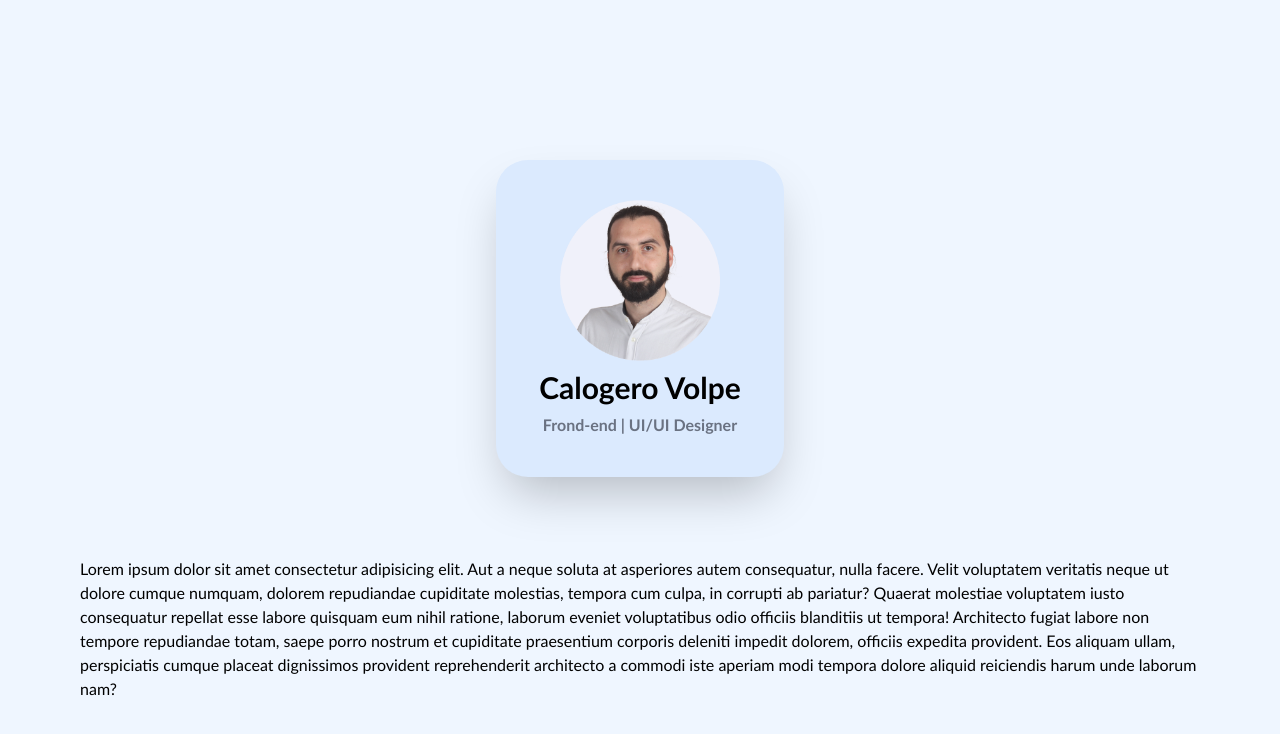
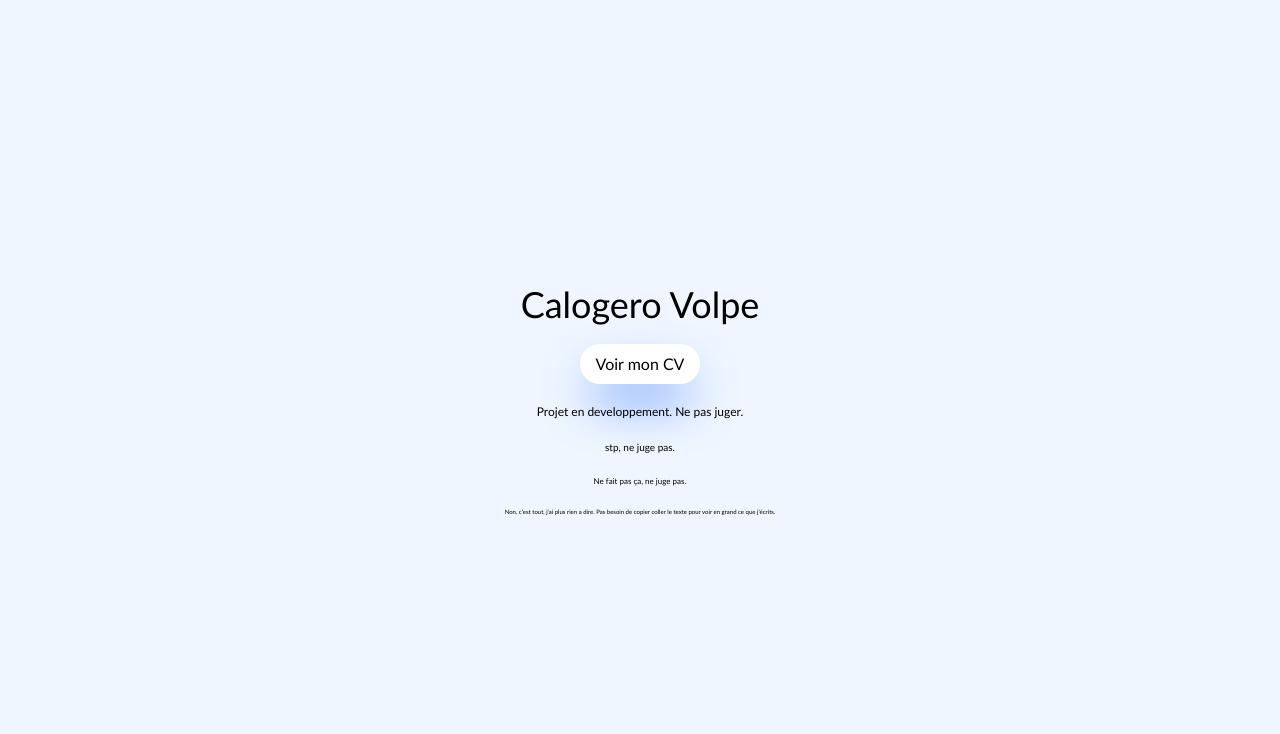
Before and after one commit to calogerovolpe/projet-tailwind, a website: page index.html in a window 1280 px wide. Drawn offline with Linux system fonts and the light colour scheme.

Commit message:
feat: liaison des pages et mise à jour de la documentation
- Ajout d'un bouton de redirection vers cv.html sur la page d'accueil
- Intégration d'un Easter egg textuel sur index.html
- Ajout du lien d'accès direct au CV dans le fichier README.md

```diff
--- a/index.html
+++ b/index.html
@@ -4,49 +4,25 @@
     <meta charset="UTF-8" />
     <meta name="viewport" content="width=device-width, initial-scale=1.0" />
     <link rel="stylesheet" href="./src/css/output.css" />
-    <title>Test Tailwind CSS</title>
+    <title>Page d'accueil</title>
   </head>
   <body class="bg-blue-50">
-    <header></header>
-    <main class="flex flex-col justify-center items-center mx-auto p-20">
-      <!--
-
-      Boite de la bulle d'information avec ombre et un hover qui retire l'ombre
-
- -->
-      <section
-        class="flex p-10 bg-blue-100 m-20 rounded-4xl shadow-2xl hover:shadow-none w-3xl justify-center md:w-2xs"
-      >
-        <figure class="flex flex-col items-center text-center gap-2">
-          <img
-            class="w-40"
-            src="./src/assets/images/portrait.webp"
-            alt="Test"
-          />
-          <figcaption class="flex flex-col gap-2">
-            <h1 class="text-3xl font-bold">Calogero Volpe</h1>
-            <h2 class="text-gray-500">
-              <strong>Frond-end | UI/UI Designer</strong>
-            </h2>
-          </figcaption>
-        </figure>
-      </section>
-      <p>
-        Lorem ipsum dolor sit amet consectetur adipisicing elit. Aut a neque
-        soluta at asperiores autem consequatur, nulla facere. Velit voluptatem
-        veritatis neque ut dolore cumque numquam, dolorem repudiandae cupiditate
-        molestias, tempora cum culpa, in corrupti ab pariatur? Quaerat molestiae
-        voluptatem iusto consequatur repellat esse labore quisquam eum nihil
-        ratione, laborum eveniet voluptatibus odio officiis blanditiis ut
-        tempora! Architecto fugiat labore non tempore repudiandae totam, saepe
-        porro nostrum et cupiditate praesentium corporis deleniti impedit
-        dolorem, officiis expedita provident. Eos aliquam ullam, perspiciatis
-        cumque placeat dignissimos provident reprehenderit architecto a commodi
-        iste aperiam modi tempora dolore aliquid reiciendis harum unde laborum
-        nam?
-      </p>
+    <main class="h-dvh flex flex-col items-center">
+      <div class="flex flex-col items-center content-center gap-5 m-auto">
+        <h1 class="text-4xl text-center">Calogero Volpe</h1>
+        <a
+          class="py-2 px-4 bg-white shadow-2xl shadow-blue-600 hover:shadow-none rounded-full"
+          href="./src/html/cv.html"
+          >Voir mon CV</a
+        >
+        <p class="text-xs">Projet en developpement. Ne pas juger.</p>
+        <p class="text-[10px]">stp, ne juge pas.</p>
+        <p class="text-[8px]">Ne fait pas ça, ne juge pas.</p>
+        <p class="text-[6px]">
+          Non, c'est tout, j'ai plus rien a dire. Pas besoin de copier coller le
+          texte pour voir en grand ce que j'écrits.
+        </p>
+      </div>
     </main>
-
-    <footer></footer>
   </body>
 </html>
```
Also changed, not shown: src/html/cv.html (+1 -1 lines), ReadMe.md, src/css/output.css.
